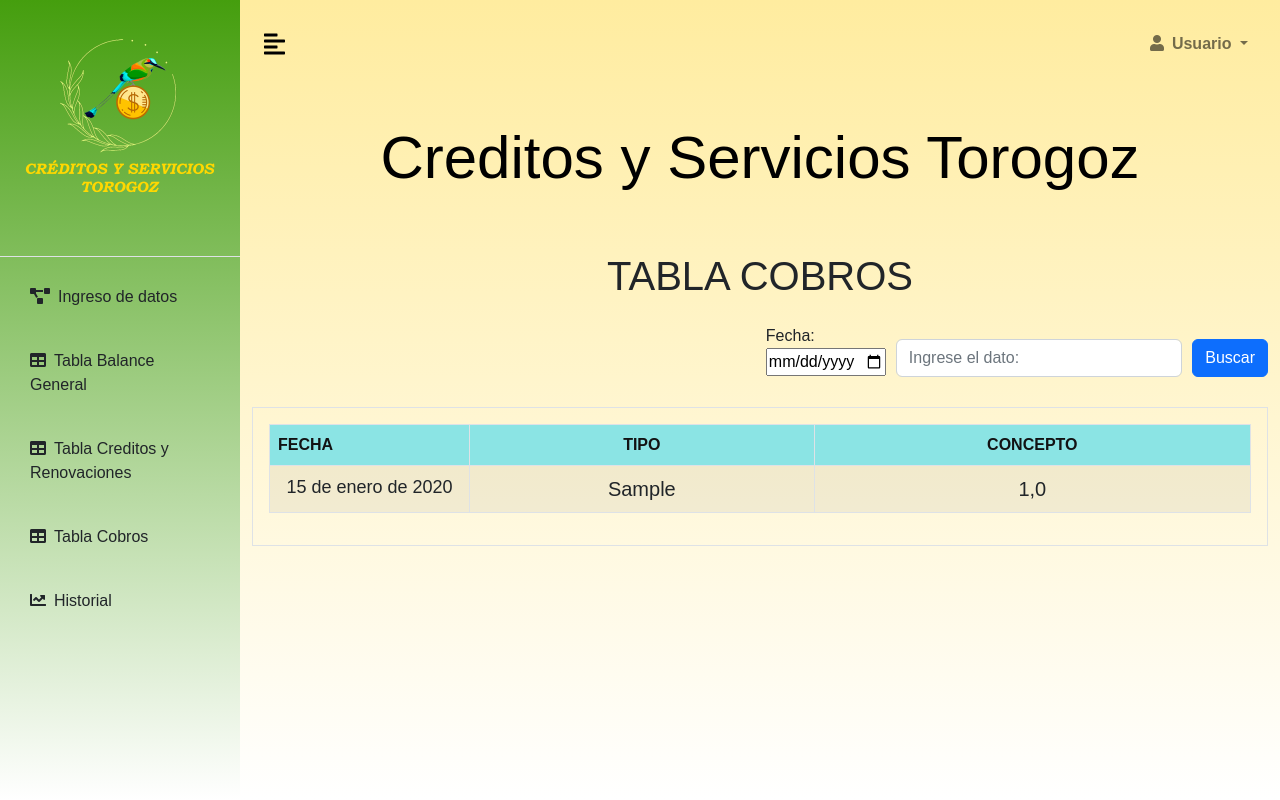
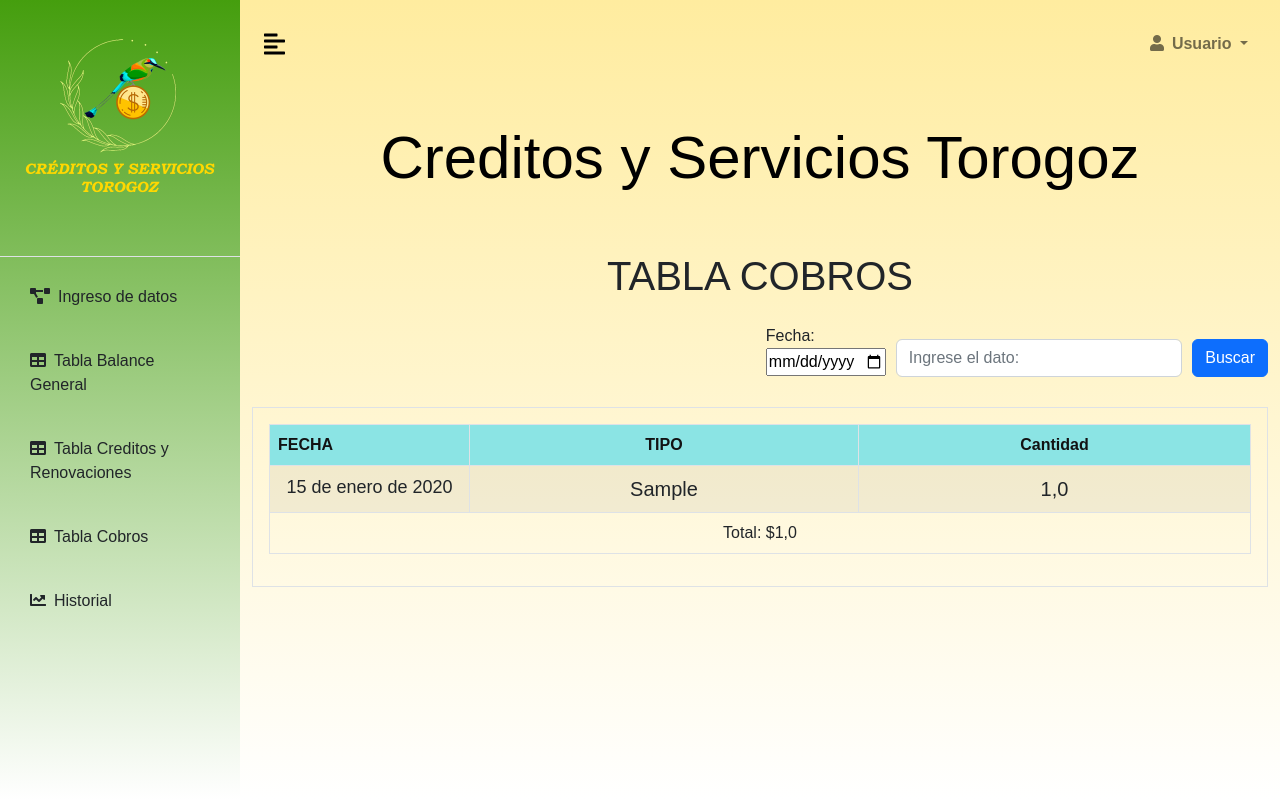
Before and after one commit to MiguelZelaya5/AppCySTorogoz, a Django app: page /tablarutas/ in a window 1280 px wide. Run offline with Django 5.2, Linux system fonts and the light colour scheme; a user stored in the database is signed in; tables that the repository leaves empty hold one stand-in row (values such as "Sample post"); some libraries are stand-ins or nearby versions.

Commit message:
total de rutas

```diff
--- a/TorogozApp/templates/tablarutas.html
+++ b/TorogozApp/templates/tablarutas.html
@@ -37,7 +37,7 @@
 
                                     <th style="width: 200px;">FECHA</th>
                                     <th class="text-center">TIPO</th>
-                                    <th class="text-center">CONCEPTO</th>
+                                    <th class="text-center">Cantidad</th>
                                     <!--<th colspan="2" class="text-center">OPCIONES</th>-->
                                 </thead>
                                 <tbody>
@@ -46,6 +46,9 @@
                                         <td class="text-center" style="font-size: 18px; width: 200px;">{{ item.fecha}}</td>
                                         <td class="text-center" style="font-size: 20px;">{{ item.tipo_ruta}}</td>
                                         <td class="text-center" style="font-size: 20px;">{{ item.cantidad}}</td>
+                                    </tr>
+                                    <tr>
+                                        <td class="text-center" colspan="3">Total: ${{ total_cantidad }}</td>
                                     </tr>
                                     {% endfor %}
                                 </tbody>
--- a/TorogozApp/views.py
+++ b/TorogozApp/views.py
@@ -35,7 +35,8 @@ def signup(request):
 @login_required
 def tablarutas(request):
     tablarutas1=TablaRutas.objects.all()
-    return render(request, 'tablarutas.html', {'tablarutas': tablarutas1})
+    total_cantidad = TablaRutas.objects.aggregate(total=Sum('cantidad'))['total']
+    return render(request, 'tablarutas.html', {'tablarutas': tablarutas1, 'total_cantidad':total_cantidad})
 
 @login_required
 def home(request):
```
